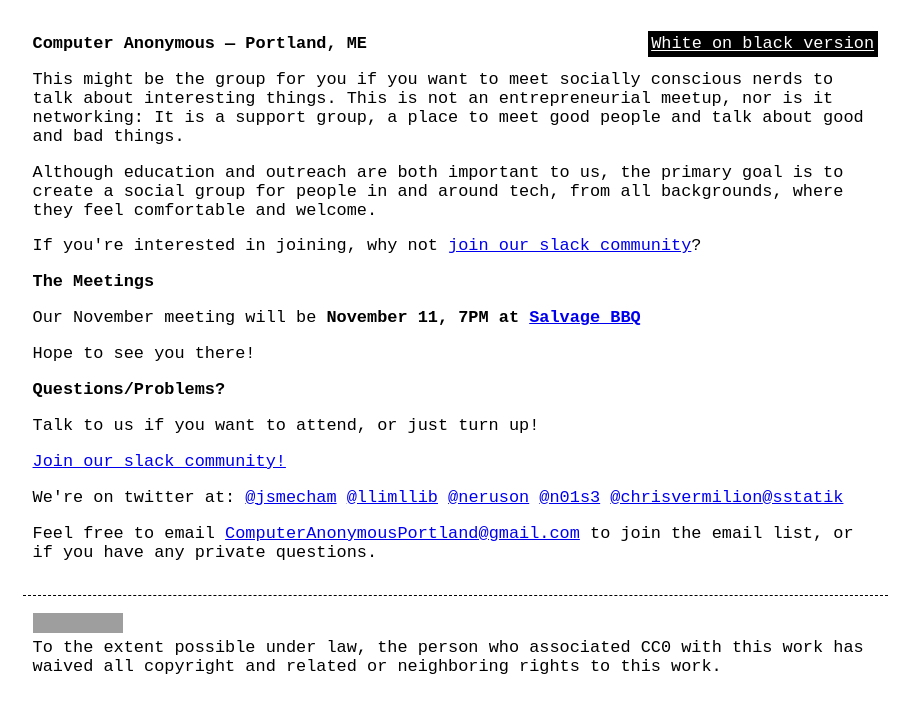
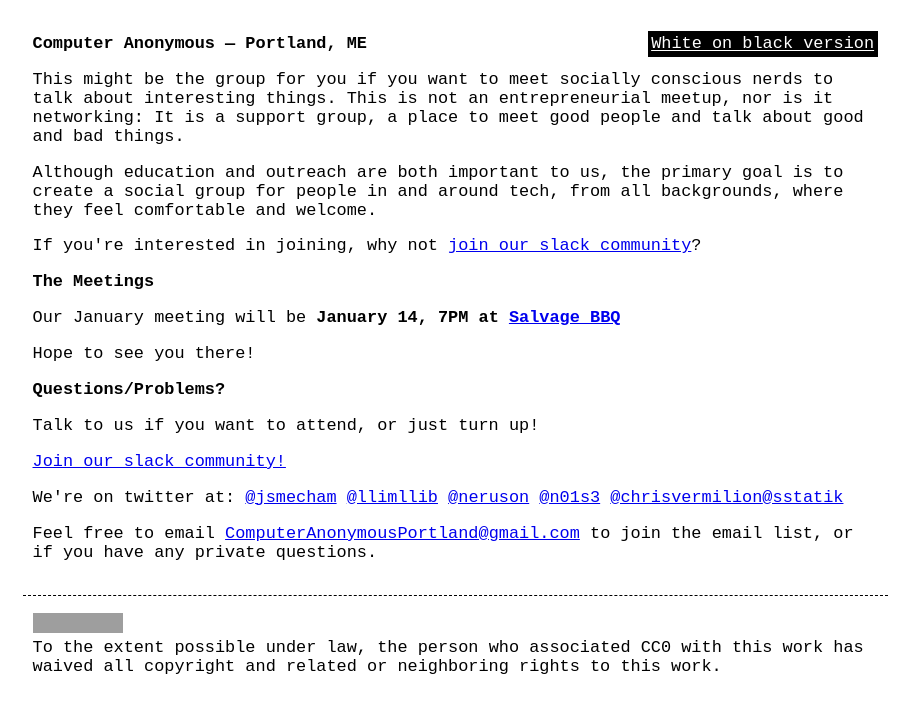
Before and after one commit to computeranonymous/computer, a Jekyll site: the page built from us_portland.html, in a window 1280 px wide. Shown: the top 713 px of the page, without its empty margins (185-1094 px from the left). Built offline with Jekyll 4.4.1, drawn with Linux system fonts in a browser that asks for light colours; grey boxes are pictures that could not be loaded.

Commit message:
update us_portland for january

```diff
--- a/us_portland.html
+++ b/us_portland.html
@@ -12,7 +12,7 @@
 
 <h3>The Meetings</h3>
 
-<p>Our November meeting will be <b>November 11, 7PM at <a href="http://www.salvagebbq.com/">Salvage BBQ</a></b></p>
+<p>Our January meeting will be <b>January 14, 7PM at <a href="http://www.salvagebbq.com/">Salvage BBQ</a></b></p>
 
 <p>Hope to see you there!
 
```
